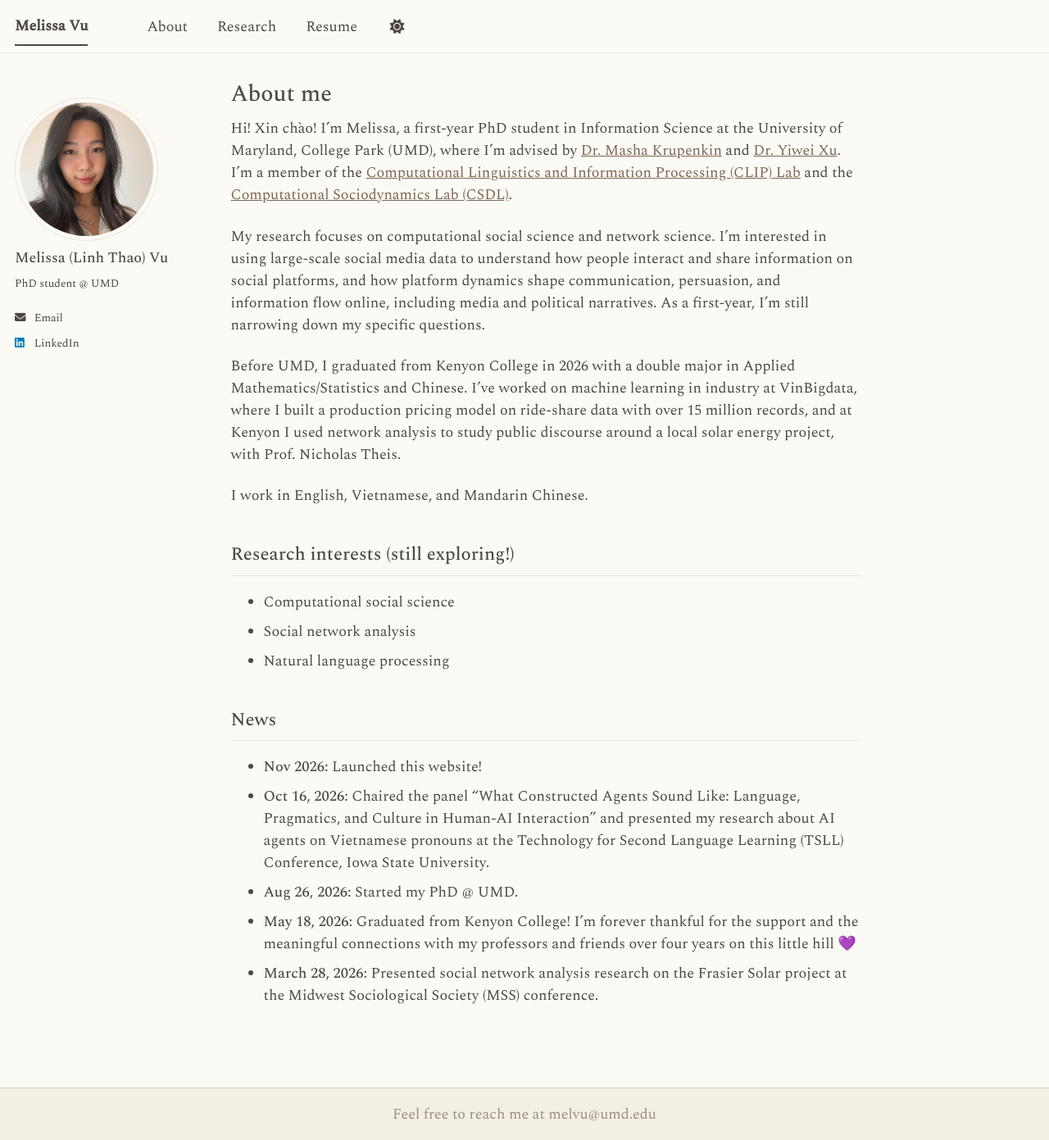
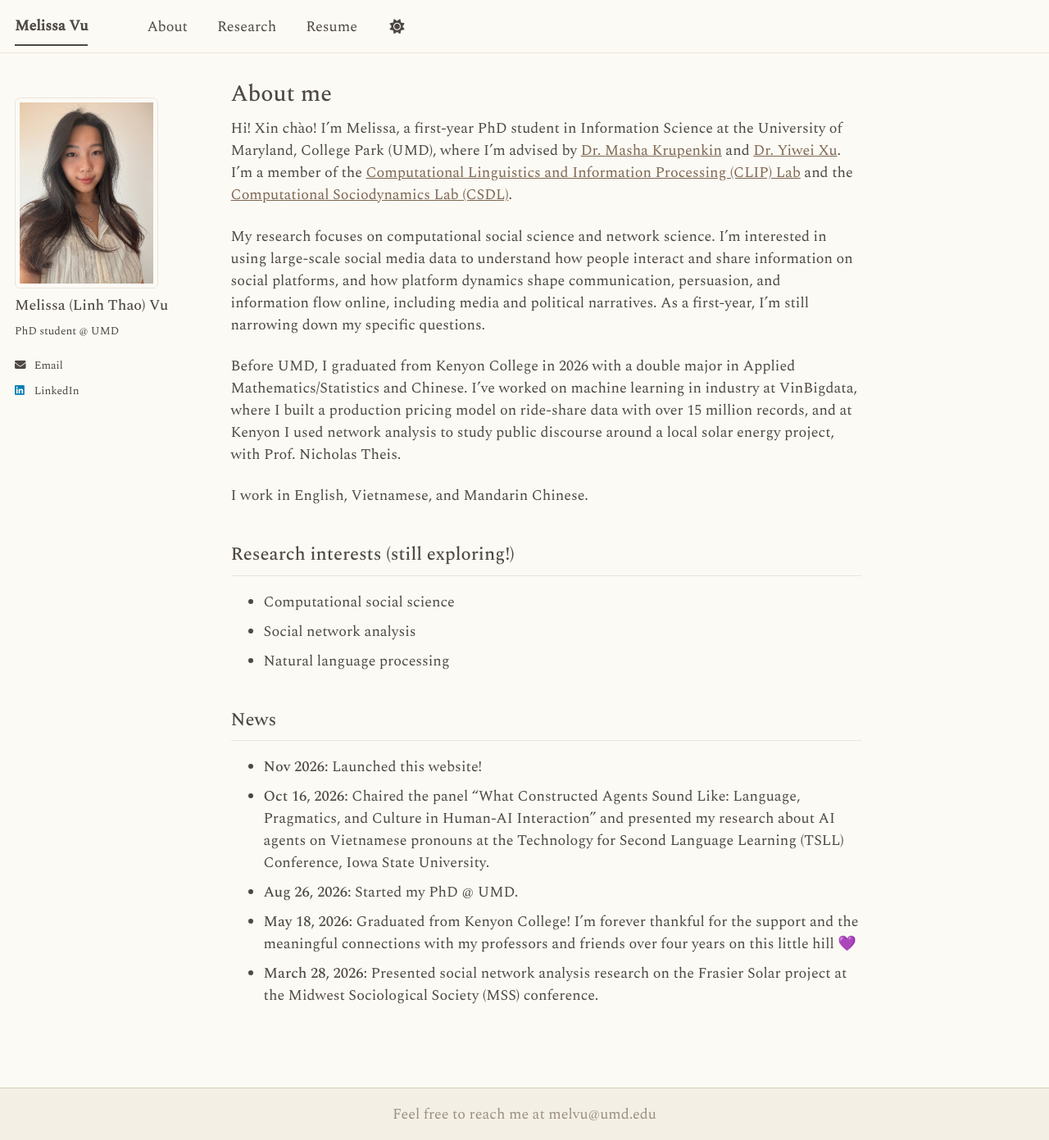
Before and after one commit to melvu-25/melvu-25.github.io, a Jekyll site: the page built from _pages/about.md, in a window 1280 px wide and 1391 px high. Shown: the whole window at 82% size. Built offline with Jekyll 4.4.1, drawn with Linux system fonts in a browser that asks for light colours; a script bundle is joined from its source files by our own code; a style sheet for code colours, icons or effects is not loaded.

Commit message:
Show profile photo as 3x4 portrait
Co-Authored-By: Claude Opus 5.5 <noreply@anthropic.com>
Claude-Session: https://claude.ai/code/session_012ifzfhCaGA3SXhKdS2kXCK

```diff
--- a/_sass/_custom.scss
+++ b/_sass/_custom.scss
@@ -14,3 +14,10 @@ strong, b { font-weight: 500; }
 .sidebar, .author__name, .author__bio, .author__urls, .author__urls-wrapper, .page__footer, .page__footer-follow, .page__footer-copyright, .page__meta, .archive__item-excerpt, .masthead, .greedy-nav, .greedy-nav a {
   font-family: "Spectral", Georgia, "Times New Roman", serif;
 }
+
+/* Profile photo: 3x4 portrait with softly rounded corners */
+.author__avatar img {
+  border-radius: 6px;
+  aspect-ratio: 3 / 4;
+  object-fit: cover;
+}
```
Also changed, not shown: images/profile-photo.jpg.
